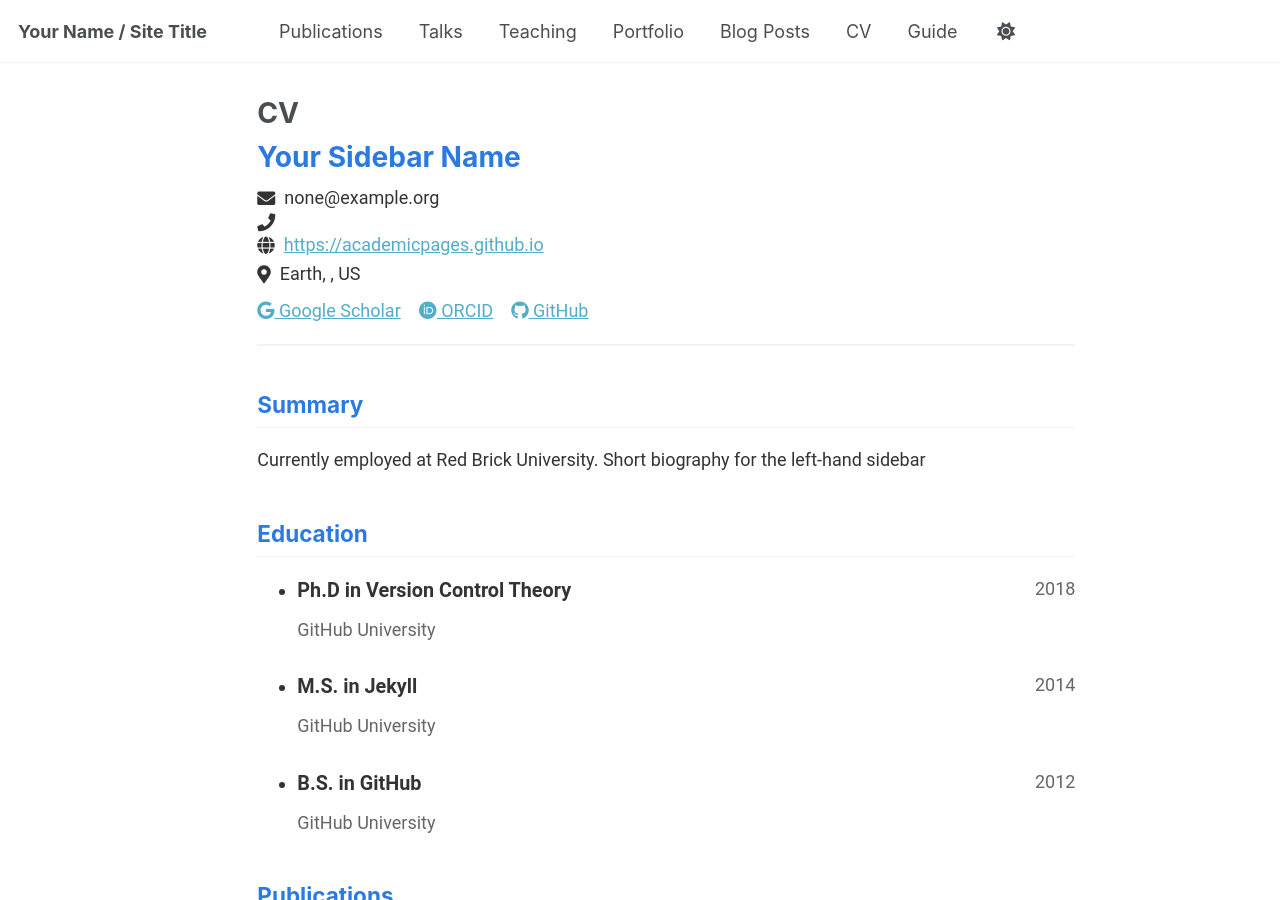
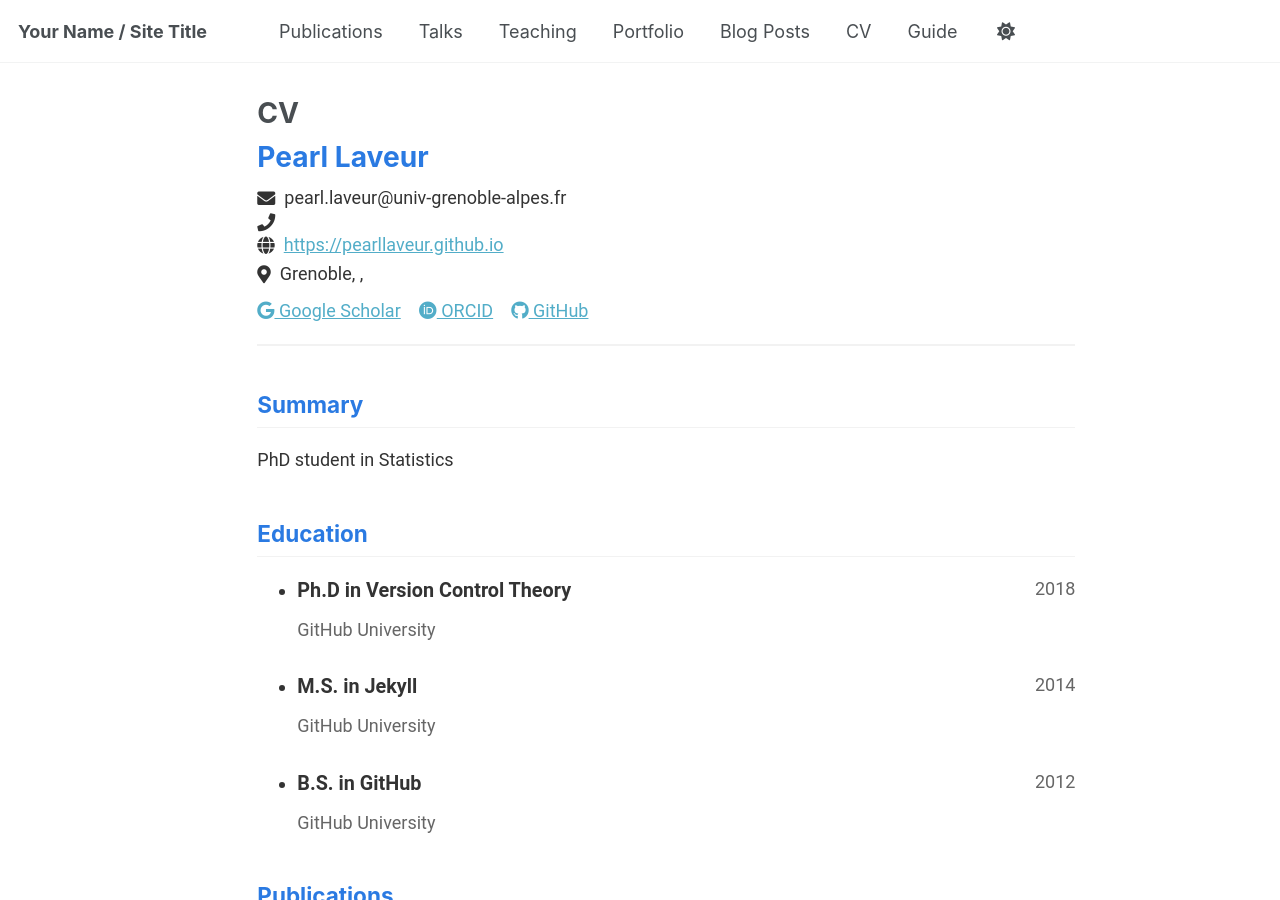
Before and after one commit to pearllaveur/pearllaveur.github.io, a Jekyll site: the page built from _pages/cv-json.md, in a window 1280 px wide and 900 px high. Built offline with Jekyll 4.4.1, drawn with Linux system fonts in a browser that asks for light colours.

Commit message:
updateside

```diff
--- a/_data/cv.json
+++ b/_data/cv.json
@@ -1,15 +1,15 @@
 {
   "basics": {
-    "name": "Your Sidebar Name",
-    "email": "none@example.org",
+    "name": "Pearl Laveur",
+    "email": "pearl.laveur@univ-grenoble-alpes.fr",
     "phone": "",
-    "website": "https://academicpages.github.io",
-    "summary": "Currently employed at Red Brick University. Short biography for the left-hand sidebar",
+    "website": "https://pearllaveur.github.io",
+    "summary": "PhD student in Statistics",
     "location": {
       "address": "",
       "postalCode": "",
-      "city": "Earth",
-      "countryCode": "US",
+      "city": "Grenoble",
+      "countryCode": "",
       "region": ""
     },
     "profiles": [
```
